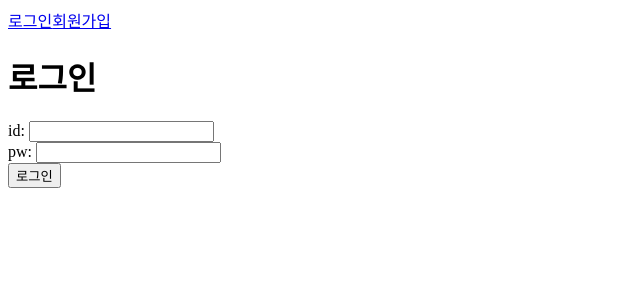
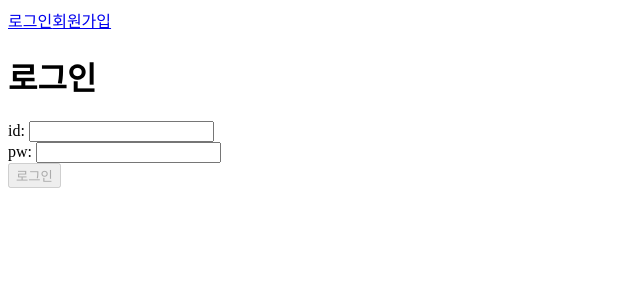
Before and after one commit to EunjiKU/Infrean-Vue4-2, a Vue app: page /login in a window 1280 px wide. Shown: the top 300 px of the page, without its empty margins (0-640 px from the left). Built offline with nearby package versions, Linux system fonts and the light colour scheme.

Commit message:
정규식

```diff
--- a/src/components/common/LoginForm.vue
+++ b/src/components/common/LoginForm.vue
@@ -9,7 +9,7 @@
         <label for="password">pw: </label>
         <input id="password" type="text" v-model="password">
       </div>
-      <button type="submit">로그인</button>
+      <button type="submit" :disabled="!isUsernameValid || !password">로그인</button>
       <p>{{ logMessage }}</p>
     </form>
   </div>
@@ -17,6 +17,7 @@
 
 <script>
 import { loginUser } from '@/api/index'
+import { validateEmail } from '@/utils/validation'
 
 export default {
   data() {
@@ -24,6 +25,11 @@ export default {
       username: "",
       password: "",
       logMessage: ""
+    }
+  },
+  computed: {
+    isUsernameValid() {
+      return validateEmail(this.username)
     }
   },
   methods: {
--- /dev/null
+++ b/src/utils/validation.js
@@ -0,0 +1,6 @@
+function validateEmail(email) {
+  var re = /^(([^<>()[\]\\.,;:\s@"]+(\.[^<>()[\]\\.,;:\s@"]+)*)|(".+"))@((\[[0-9]{1,3}\.[0-9]{1,3}\.[0-9]{1,3}\.[0-9]{1,3}\])|(([a-zA-Z\-0-9]+\.)+[a-zA-Z]{2,}))$/;
+  return re.test(String(email).toLowerCase());
+}
+
+export { validateEmail }
```
Also changed, not shown: 1 other file (tests, documents, lock files or other folders).
